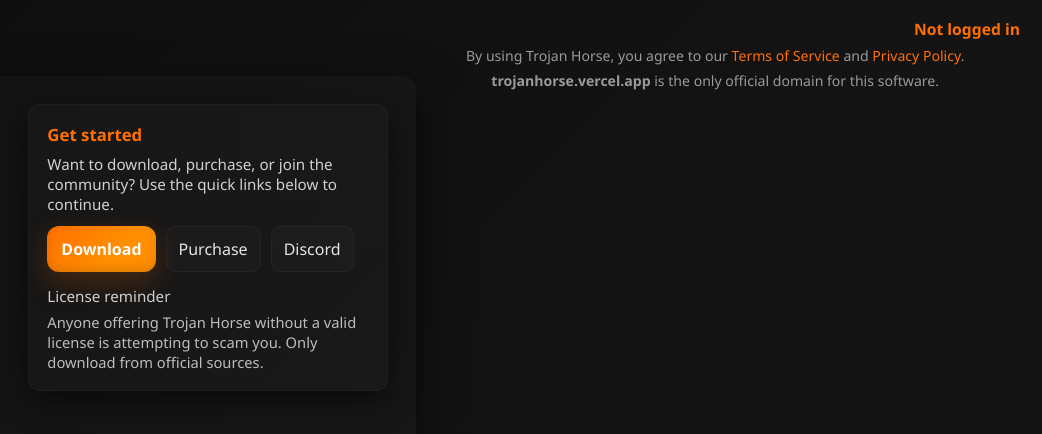
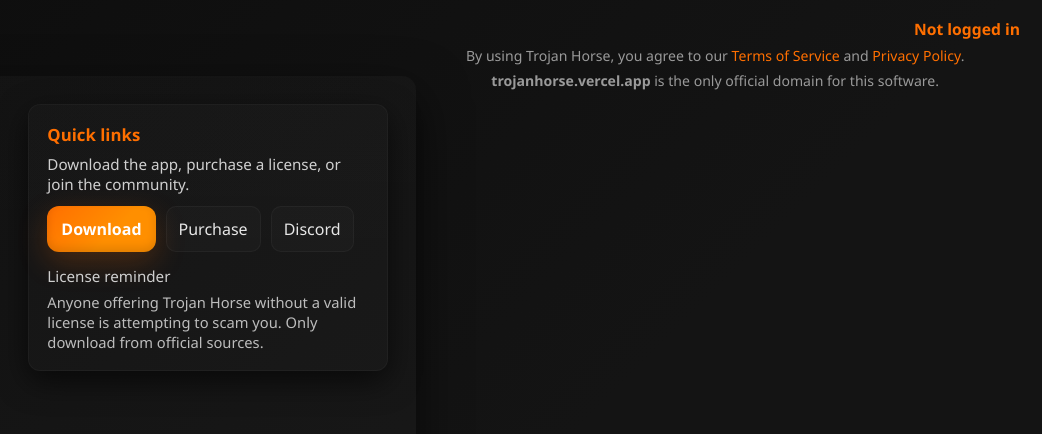
Before and after one commit to TrojanHorseTH/TrojanHorse, a plain HTML site: page TrojanHorseAbout.html in a window 1280 px wide. Shown: the top 434 px of the page, 238-1280 px from the left. Drawn offline with Linux system fonts and the light colour scheme.

Commit message:
Update TrojanHorseAbout.html

```diff
--- a/TrojanHorseAbout.html
+++ b/TrojanHorseAbout.html
@@ -9,7 +9,7 @@
   * { box-sizing: border-box; margin: 0; padding: 0; }
   html, body { height: 100%; }
 
-  /* Page background & base */
+  /* Base */
   body {
     font-family: 'Poppins', 'Segoe UI', Tahoma, Geneva, Verdana, sans-serif;
     background: linear-gradient(135deg, #0d0d0d 0%, #141414 60%);
@@ -23,7 +23,7 @@
     -moz-osx-font-smoothing:grayscale;
   }
 
-  /* Global top controls */
+  /* Top controls */
   .back-button {
     position: fixed;
     top: 18px;
@@ -121,7 +121,7 @@
   .feature h4 { color: #fff; margin-bottom: 6px; font-size: 0.98rem; }
   .feature p { color: #bfbfbf; font-size: 0.9rem; line-height: 1.4; margin: 0; }
 
-  /* Right column (card) */
+  /* Right column (quick actions) */
   .right {
     background: linear-gradient(180deg, rgba(255,255,255,0.015), rgba(255,255,255,0.01));
     border-radius: 12px;
@@ -166,7 +166,7 @@
   }
   .cta a.secondary:hover { background: rgba(255,111,0,0.04); }
 
-  /* Footer inside card */
+  /* Card footer */
   .card-footer {
     margin-top: 16px;
     color: #bdbdbd;
@@ -250,10 +250,10 @@
       </div>
     </section>
 
-    <!-- Right column -->
-    <aside class="right" aria-label="About actions">
-      <h3>Get started</h3>
-      <p>Want to download, purchase, or join the community? Use the quick links below to continue.</p>
+    <!-- Right column (quick actions only) -->
+    <aside class="right" aria-label="Quick actions">
+      <h3>Quick links</h3>
+      <p>Download the app, purchase a license, or join the community.</p>
 
       <div class="cta" role="navigation" aria-label="Quick links">
         <a class="primary" href="TrojanHorseDownload.html">Download</a>
```
